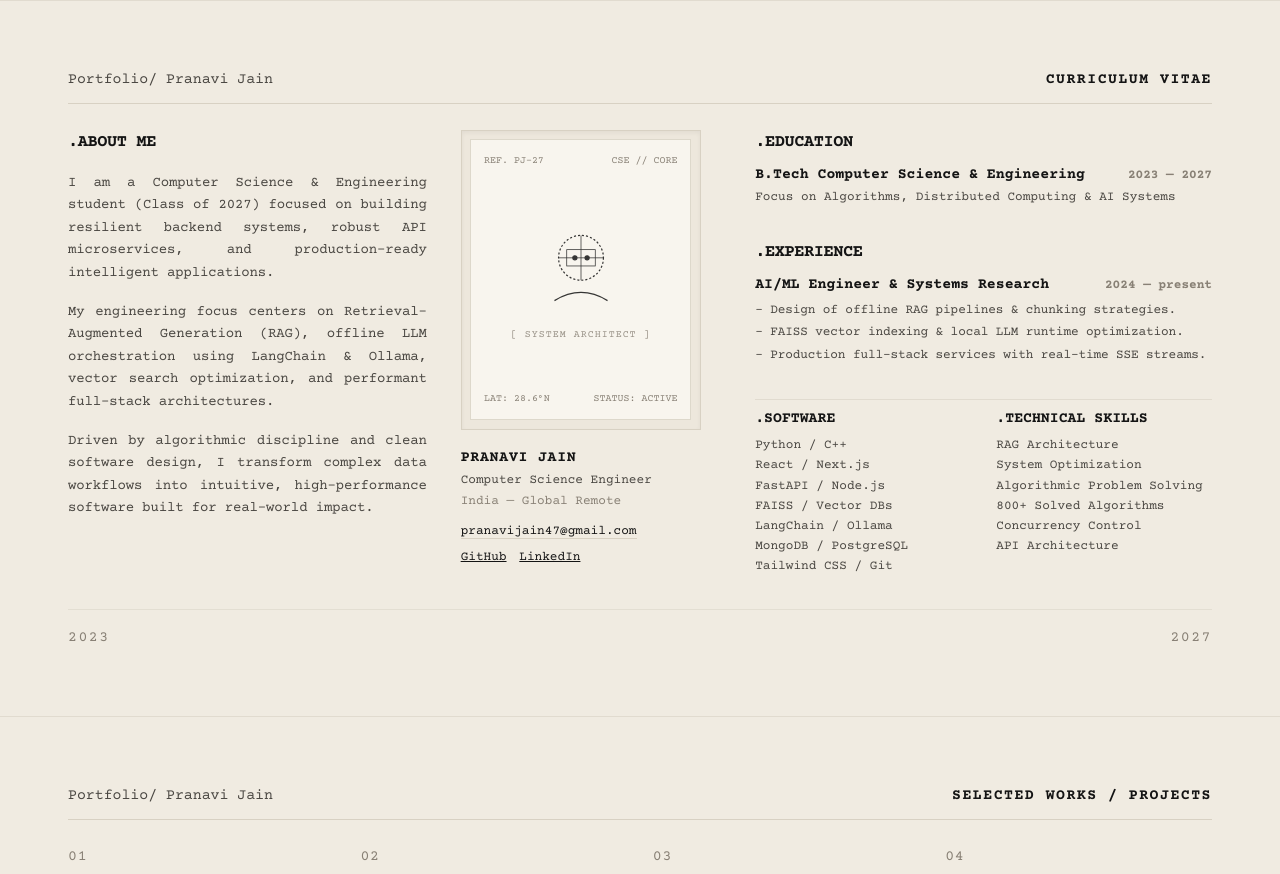
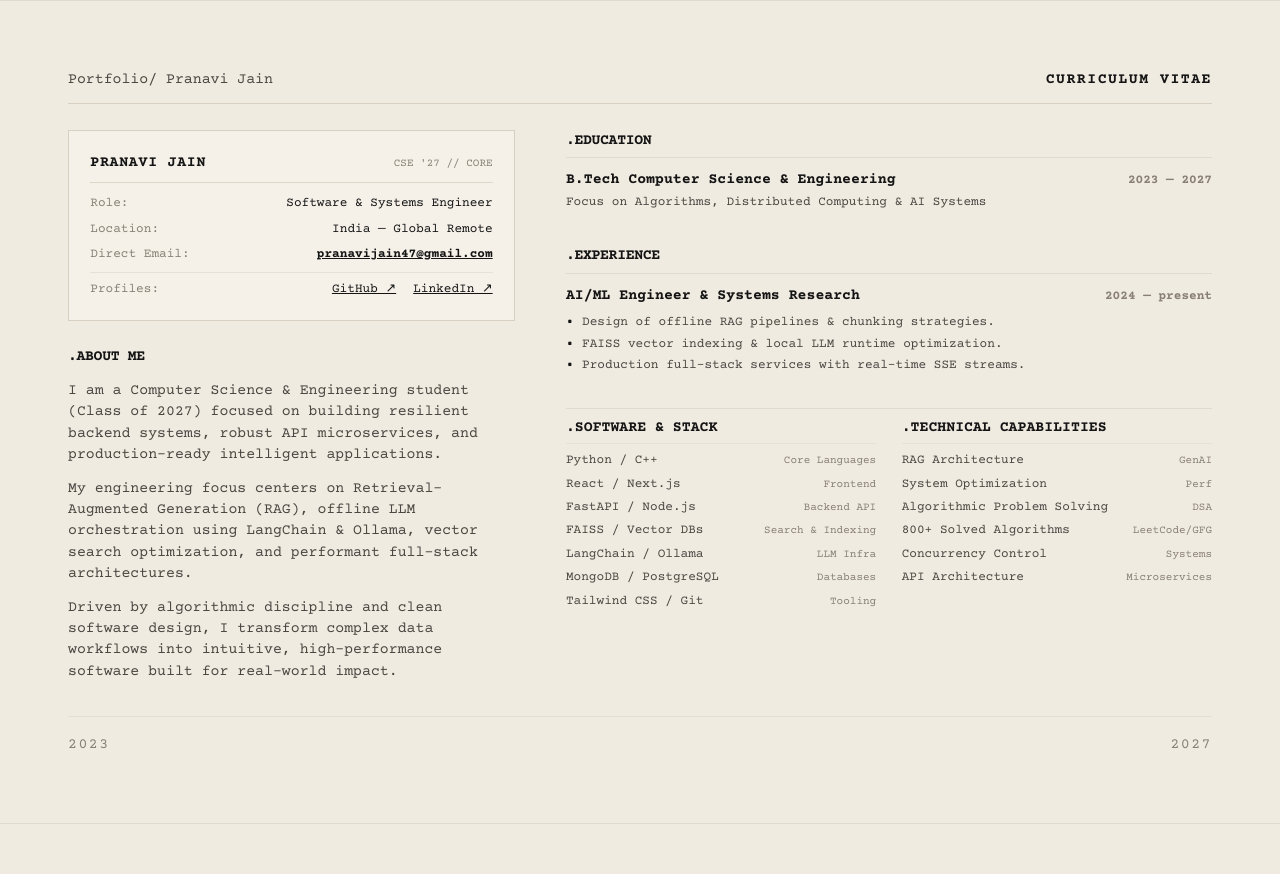
Before and after one commit to prranavii/portfolio, a React (Vite) app: page / in a window 1280 px wide. Shown: the part 800-1674 px from the top of the page. Built offline with nearby package versions, Linux system fonts and the light colour scheme; a web font is replaced by a local one.

Commit message:
refactor: remove image placeholder and streamline about section into executive resume layout

```diff
--- a/src/components/About.jsx
+++ b/src/components/About.jsx
@@ -3,7 +3,7 @@ import { motion } from 'framer-motion';
 import { portfolioData } from '../data/portfolioData';
 
 const About = () => {
-  const { personalInfo, journey, certifications, skills } = portfolioData;
+  const { personalInfo } = portfolioData;
 
   const fadeUp = {
     initial: { opacity: 0, y: 15 },
@@ -12,104 +12,84 @@ const About = () => {
     transition: { duration: 0.6, ease: [0.16, 1, 0.3, 1] }
   };
 
+  const emailDisplay = personalInfo.email.replace('mailto:', '');
+
   return (
     <section id="about" className="py-10 md:py-16 px-4 sm:px-10 md:px-16 border-t border-paper-border/60 relative">
-      {/* Header bar of section matching Image 2 */}
+      {/* Header bar of section */}
       <div className="flex justify-between items-center w-full font-mono text-xs sm:text-sm text-ink-secondary border-b border-paper-border pb-3 mb-6">
         <span>Portfolio/ Pranavi Jain</span>
-        <span className="uppercase tracking-widest text-ink font-semibold">Curriculum vitae</span>
+        <span className="uppercase tracking-widest text-ink font-semibold">Curriculum Vitae</span>
       </div>
 
       {/* Main Grid Spread */}
-      <motion.div {...fadeUp} className="grid grid-cols-1 lg:grid-cols-12 gap-8 lg:gap-8 max-w-7xl mx-auto">
+      <motion.div {...fadeUp} className="grid grid-cols-1 lg:grid-cols-12 gap-8 lg:gap-12 max-w-7xl mx-auto">
 
-        {/* Left Column: .ABOUT ME / Narrative Bio */}
-        <div className="lg:col-span-4 space-y-4">
-          <h3 className="font-mono font-bold text-sm sm:text-base text-ink tracking-tight">
-            .ABOUT ME
-          </h3>
-          <div className="typewriter-text text-sm sm:text-[14px] text-ink-secondary leading-relaxed space-y-4 text-justify">
-            <p>
-              I am a Computer Science & Engineering student (Class of 2027) focused on building resilient backend systems, robust API microservices, and production-ready intelligent applications.
-            </p>
-            <p>
-              My engineering focus centers on Retrieval-Augmented Generation (RAG), offline LLM orchestration using LangChain & Ollama, vector search optimization, and performant full-stack architectures.
-            </p>
-            <p>
-              Driven by algorithmic discipline and clean software design, I transform complex data workflows into intuitive, high-performance software built for real-world impact.
-            </p>
-          </div>
-        </div>
-
-        {/* Column 2: Portrait Block & Identity */}
-        <div className="lg:col-span-3 flex flex-col items-center lg:items-start space-y-4">
-          {/* Framed Editorial Portrait Container */}
-          <div className="w-full max-w-[240px] aspect-[4/5] border border-paper-border p-2 bg-paper-dark/30 shadow-inner relative overflow-hidden group">
-            {/* Architectural / Engineering Blueprint Art Frame */}
-            <div className="w-full h-full bg-paper-light border border-paper-border/80 flex flex-col justify-between p-3 relative">
-              <div className="flex justify-between items-start font-mono text-[10px] text-ink-muted">
-                <span>REF. PJ-27</span>
-                <span>CSE // CORE</span>
+        {/* Left Column: Executive Identity Spec & Narrative Bio */}
+        <div className="lg:col-span-5 space-y-6">
+          {/* Executive Contact & Spec Badge */}
+          <div className="border border-paper-border p-5 bg-paper-light/60 font-mono text-xs space-y-3">
+            <div className="flex justify-between items-baseline border-b border-paper-border/80 pb-2">
+              <span className="font-bold text-sm text-ink uppercase tracking-wider">PRANAVI JAIN</span>
+              <span className="text-ink-muted text-[11px]">CSE '27 // CORE</span>
+            </div>
+            <div className="space-y-2 text-ink-secondary">
+              <div className="flex justify-between items-center">
+                <span className="text-ink-muted">Role:</span>
+                <span className="text-ink font-medium">Software & Systems Engineer</span>
               </div>
-
-              {/* Minimal SVG Graphic Representation */}
-              <div className="my-auto flex flex-col items-center justify-center opacity-85">
-                <svg viewBox="0 0 100 100" className="w-24 h-24 stroke-ink stroke-[1.2] fill-none">
-                  {/* Stylized wireframe geometric head / system cube */}
-                  <circle cx="50" cy="40" r="22" strokeDasharray="2 2" />
-                  <path d="M50 18 L50 62 M28 40 L72 40" strokeWidth="0.75" />
-                  <path d="M24 82 Q50 66 76 82" />
-                  <rect x="36" y="32" width="28" height="16" strokeWidth="0.75" />
-                  <circle cx="44" cy="40" r="2" fill="#141414" />
-                  <circle cx="56" cy="40" r="2" fill="#141414" />
-                </svg>
-                <span className="font-mono text-[10px] text-ink-muted tracking-widest mt-2 uppercase">
-                  [ System Architect ]
-                </span>
+              <div className="flex justify-between items-center">
+                <span className="text-ink-muted">Location:</span>
+                <span className="text-ink">India — Global Remote</span>
               </div>
-
-              <div className="flex justify-between items-end font-mono text-[10px] text-ink-muted">
-                <span>LAT: 28.6°N</span>
-                <span>STATUS: ACTIVE</span>
+              <div className="flex justify-between items-center">
+                <span className="text-ink-muted">Direct Email:</span>
+                <a href={personalInfo.email} className="text-ink underline hover:text-ink-secondary font-semibold">
+                  {emailDisplay}
+                </a>
+              </div>
+              <div className="flex justify-between items-center pt-2 border-t border-paper-border/50 text-ink">
+                <span className="text-ink-muted">Profiles:</span>
+                <div className="flex gap-4">
+                  <a href={personalInfo.github} target="_blank" rel="noreferrer" className="underline hover:text-ink-secondary font-medium">
+                    GitHub ↗
+                  </a>
+                  <a href={personalInfo.linkedin} target="_blank" rel="noreferrer" className="underline hover:text-ink-secondary font-medium">
+                    LinkedIn ↗
+                  </a>
+                </div>
               </div>
             </div>
           </div>
 
-          {/* Under-Photo Typography block as in reference */}
-          <div className="space-y-1 font-mono text-sm text-center lg:text-left w-full max-w-[240px]">
-            <div className="font-bold text-ink uppercase tracking-wider">
-              PRANAVI JAIN
-            </div>
-            <div className="text-ink-secondary text-xs">
-              Computer Science Engineer
-            </div>
-            <div className="text-ink-muted text-xs">
-              India — Global Remote
-            </div>
-            <div className="pt-2 text-xs break-all">
-              <a
-                href={personalInfo.email}
-                className="text-ink border-b border-paper-border hover:border-ink transition-colors"
-              >
-                pranavijain47@gmail.com
-              </a>
-            </div>
-            <div className="pt-1 flex justify-center lg:justify-start gap-3 text-xs">
-              <a href={personalInfo.github} target="_blank" rel="noreferrer" className="hover:text-ink underline">GitHub</a>
-              <a href={personalInfo.linkedin} target="_blank" rel="noreferrer" className="hover:text-ink underline">LinkedIn</a>
+          {/* Narrative Overview */}
+          <div className="space-y-3">
+            <h3 className="font-mono font-bold text-sm text-ink tracking-tight">
+              .ABOUT ME
+            </h3>
+            <div className="font-mono text-xs sm:text-sm text-ink-secondary leading-relaxed space-y-3">
+              <p>
+                I am a Computer Science & Engineering student (Class of 2027) focused on building resilient backend systems, robust API microservices, and production-ready intelligent applications.
+              </p>
+              <p>
+                My engineering focus centers on Retrieval-Augmented Generation (RAG), offline LLM orchestration using LangChain & Ollama, vector search optimization, and performant full-stack architectures.
+              </p>
+              <p>
+                Driven by algorithmic discipline and clean software design, I transform complex data workflows into intuitive, high-performance software built for real-world impact.
+              </p>
             </div>
           </div>
         </div>
 
-        {/* Right Section: .EDUCATION, .EXPERIENCE, .SOFTWARE, .TECHNICAL SKILLS */}
-        <div className="lg:col-span-5 space-y-6 sm:space-y-8">
+        {/* Right Column: Education, Experience, Software & Capabilities */}
+        <div className="lg:col-span-7 space-y-6 sm:space-y-8">
 
           {/* .EDUCATION */}
-          <div className="space-y-2">
-            <h3 className="font-mono font-bold text-sm sm:text-base text-ink tracking-tight">
+          <div className="space-y-2.5">
+            <h3 className="font-mono font-bold text-sm text-ink tracking-tight border-b border-paper-border/60 pb-1.5">
               .EDUCATION
             </h3>
-            <div className="font-mono text-sm space-y-1">
+            <div className="font-mono text-xs sm:text-sm space-y-1">
               <div className="flex flex-col sm:flex-row justify-between sm:items-baseline text-ink font-semibold">
                 <span>B.Tech Computer Science & Engineering</span>
                 <span className="text-ink-muted text-xs">2023 — 2027</span>
@@ -121,55 +101,64 @@ const About = () => {
           </div>
 
           {/* .EXPERIENCE */}
-          <div className="space-y-2">
-            <h3 className="font-mono font-bold text-sm sm:text-base text-ink tracking-tight">
+          <div className="space-y-2.5">
+            <h3 className="font-mono font-bold text-sm text-ink tracking-tight border-b border-paper-border/60 pb-1.5">
               .EXPERIENCE
             </h3>
-            <div className="font-mono text-sm space-y-3">
+            <div className="font-mono text-xs sm:text-sm space-y-3">
               <div>
                 <div className="flex flex-col sm:flex-row justify-between sm:items-baseline text-ink font-semibold">
                   <span>AI/ML Engineer & Systems Research</span>
                   <span className="text-ink-muted text-xs">2024 — present</span>
                 </div>
-                <div className="text-xs text-ink-secondary space-y-0.5 mt-1 typewriter-text">
-                  <p>- Design of offline RAG pipelines & chunking strategies.</p>
-                  <p>- FAISS vector indexing & local LLM runtime optimization.</p>
-                  <p>- Production full-stack services with real-time SSE streams.</p>
+                <div className="text-xs text-ink-secondary space-y-1 mt-2">
+                  <p className="flex items-start gap-2">
+                    <span className="text-ink font-bold">•</span>
+                    <span>Design of offline RAG pipelines & chunking strategies.</span>
+                  </p>
+                  <p className="flex items-start gap-2">
+                    <span className="text-ink font-bold">•</span>
+                    <span>FAISS vector indexing & local LLM runtime optimization.</span>
+                  </p>
+                  <p className="flex items-start gap-2">
+                    <span className="text-ink font-bold">•</span>
+                    <span>Production full-stack services with real-time SSE streams.</span>
+                  </p>
                 </div>
               </div>
             </div>
           </div>
 
-          {/* Dual Columns: .SOFTWARE & .TECHNICAL SKILLS */}
-          <div className="grid grid-cols-2 gap-4 sm:gap-6 pt-2 border-t border-paper-border/60">
+          {/* Dual Grid: .SOFTWARE & .TECHNICAL SKILLS */}
+          <div className="grid grid-cols-1 sm:grid-cols-2 gap-6 pt-2 border-t border-paper-border/60">
             {/* .SOFTWARE */}
             <div className="space-y-2">
-              <h4 className="font-mono font-bold text-xs sm:text-sm text-ink">
-                .SOFTWARE
+              <h4 className="font-mono font-bold text-xs sm:text-sm text-ink border-b border-paper-border/40 pb-1">
+                .SOFTWARE & STACK
               </h4>
-              <ul className="font-mono text-xs text-ink-secondary space-y-1 leading-tight">
-                <li>Python / C++</li>
-                <li>React / Next.js</li>
-                <li>FastAPI / Node.js</li>
-                <li>FAISS / Vector DBs</li>
-                <li>LangChain / Ollama</li>
-                <li>MongoDB / PostgreSQL</li>
-                <li>Tailwind CSS / Git</li>
+              <ul className="font-mono text-xs text-ink-secondary space-y-1.5">
+                <li className="flex justify-between"><span>Python / C++</span><span className="text-ink-muted text-[11px]">Core Languages</span></li>
+                <li className="flex justify-between"><span>React / Next.js</span><span className="text-ink-muted text-[11px]">Frontend</span></li>
+                <li className="flex justify-between"><span>FastAPI / Node.js</span><span className="text-ink-muted text-[11px]">Backend API</span></li>
+                <li className="flex justify-between"><span>FAISS / Vector DBs</span><span className="text-ink-muted text-[11px]">Search & Indexing</span></li>
+                <li className="flex justify-between"><span>LangChain / Ollama</span><span className="text-ink-muted text-[11px]">LLM Infra</span></li>
+                <li className="flex justify-between"><span>MongoDB / PostgreSQL</span><span className="text-ink-muted text-[11px]">Databases</span></li>
+                <li className="flex justify-between"><span>Tailwind CSS / Git</span><span className="text-ink-muted text-[11px]">Tooling</span></li>
               </ul>
             </div>
 
             {/* .TECHNICAL SKILLS */}
             <div className="space-y-2">
-              <h4 className="font-mono font-bold text-xs sm:text-sm text-ink">
-                .TECHNICAL SKILLS
+              <h4 className="font-mono font-bold text-xs sm:text-sm text-ink border-b border-paper-border/40 pb-1">
+                .TECHNICAL CAPABILITIES
               </h4>
-              <ul className="font-mono text-xs text-ink-secondary space-y-1 leading-tight">
-                <li>RAG Architecture</li>
-                <li>System Optimization</li>
-                <li>Algorithmic Problem Solving</li>
-                <li>800+ Solved Algorithms</li>
-                <li>Concurrency Control</li>
-                <li>API Architecture</li>
+              <ul className="font-mono text-xs text-ink-secondary space-y-1.5">
+                <li className="flex justify-between"><span>RAG Architecture</span><span className="text-ink-muted text-[11px]">GenAI</span></li>
+                <li className="flex justify-between"><span>System Optimization</span><span className="text-ink-muted text-[11px]">Perf</span></li>
+                <li className="flex justify-between"><span>Algorithmic Problem Solving</span><span className="text-ink-muted text-[11px]">DSA</span></li>
+                <li className="flex justify-between"><span>800+ Solved Algorithms</span><span className="text-ink-muted text-[11px]">LeetCode/GFG</span></li>
+                <li className="flex justify-between"><span>Concurrency Control</span><span className="text-ink-muted text-[11px]">Systems</span></li>
+                <li className="flex justify-between"><span>API Architecture</span><span className="text-ink-muted text-[11px]">Microservices</span></li>
               </ul>
             </div>
           </div>
```
